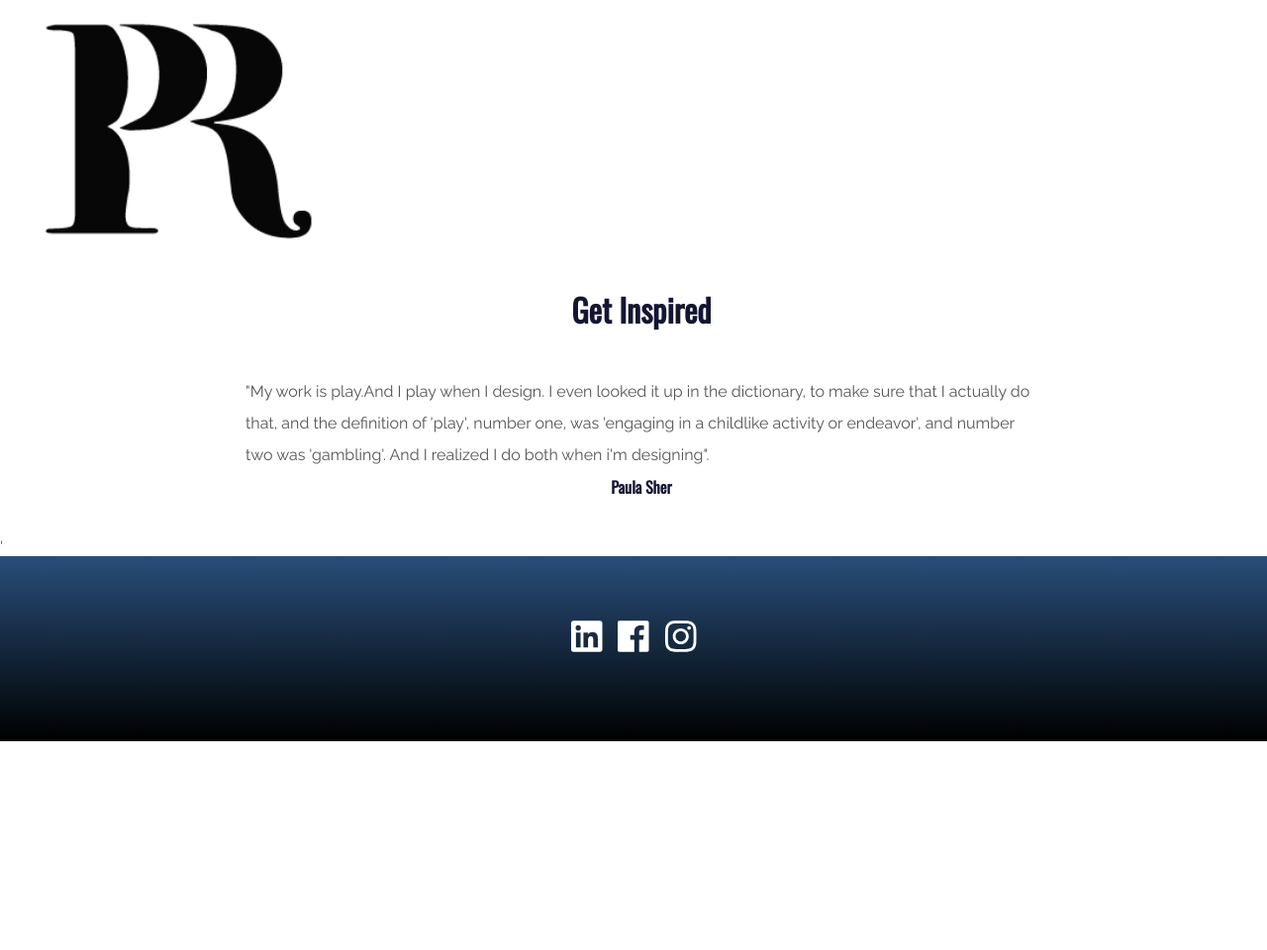
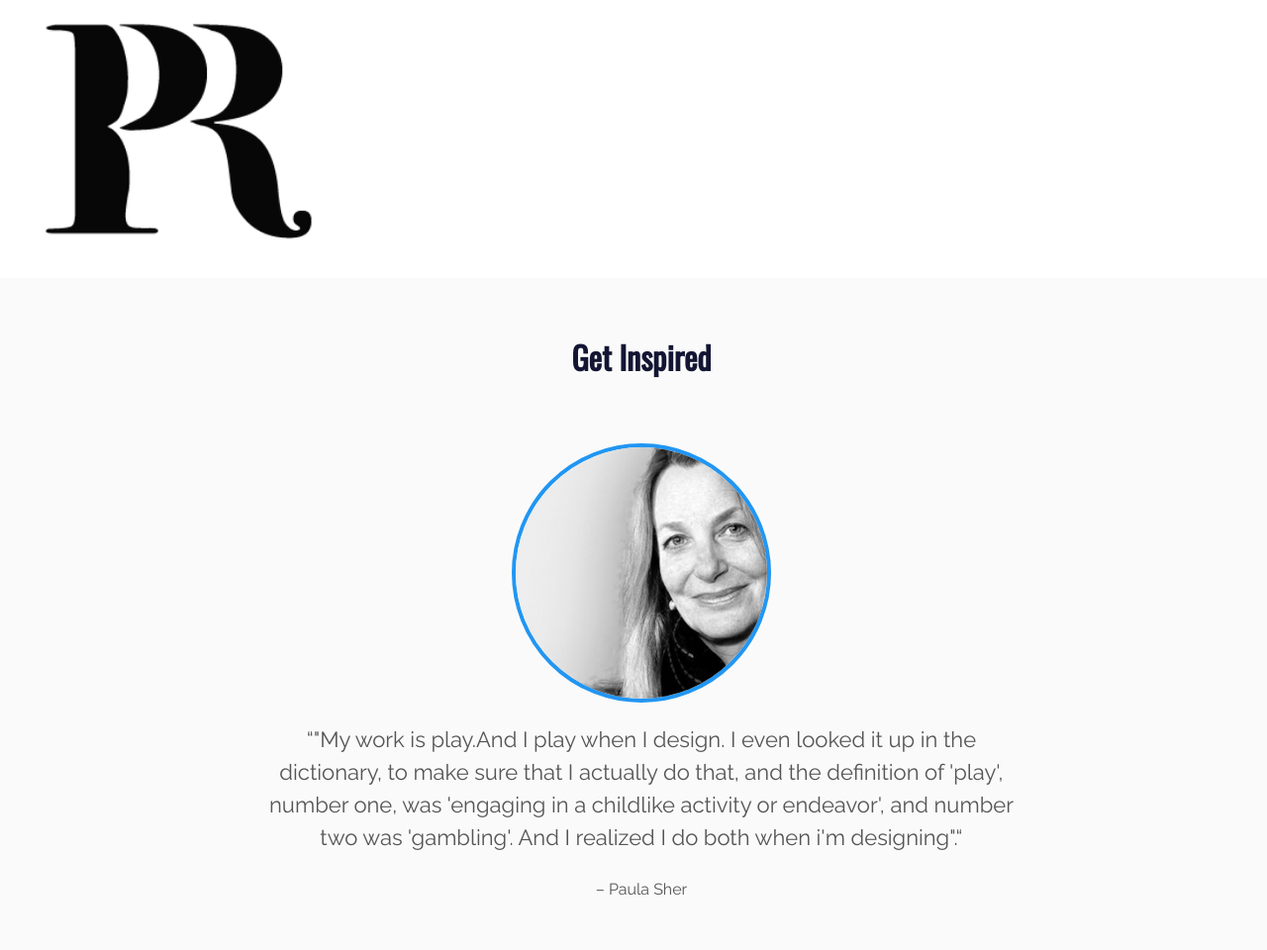
Before and after one commit to priya22rajput/priya22rajput.github.io, a plain HTML site: page index.html in a window 1280 px wide. Shown: the part 4060-5020 px from the top of the page at 99% size. Before the commit the page ends 4809 px from the top, so only its background shows below. Drawn offline with nearby package versions, Linux system fonts and the light colour scheme.

Commit message:
added author quotes

```diff
--- a/index.html
+++ b/index.html
@@ -15,7 +15,48 @@
                  margin-bottom: 40px;
              }
 
+             #get{
+                 background-color: #fafafa;
+                 padding: 48px;
+                 text-align: center;
+             }
 
+             #get .potrait-photos{
+                 border-radius: 50%;
+                 border: 4px solid #2196f3;
+                 margin-bottom: 10px;
+             }
+
+             #get .potrait-photos:first-child{
+                 margin-top: 20px;
+             }
+
+             #get .designer{
+                 font-size: 22px;
+                 font-weight: 400;
+                 line-height: 1.5;
+                 margin-bottom: 20px;
+                 padding: 0;
+             }
+
+             #get .author{
+                 margin: 20px auto;
+             }
+
+             #get .author:last-child{
+                 margin-bottom: 0;
+             }
+
+             @media(max-width: 1000px){
+                 #get .designer{
+                  font-size: 18px;
+                   padding: 0 20px;
+                 }
+
+                 #get .author{
+                font-size: 14px;
+             }
+             }
          </style>
 
     </head>
@@ -89,10 +130,9 @@
              <div id="two-cols">
                 <div class="about-get">
               <h3 class="title">Get Inspired</h3>
-             <p>
-                "My work is play.And I play when I design. I even looked it up in the dictionary, to make sure that I actually do that, and the definition of 'play', number one, was 'engaging in a childlike activity or endeavor', and number two was 'gambling'. And I realized I do both when i'm designing".
-             </p>
-                    <h4 class="title">Paula Sher</h4>
+                    <p class="potrait"><img src="img/Paula%20Scher.jpg" alt="Paula Sher" class="potrait-photos"></p>
+                    <p class="designer">&ldquo;"My work is play.And I play when I design. I even looked it up in the dictionary, to make sure that I actually do that, and the definition of 'play', number one, was 'engaging in a childlike activity or endeavor', and number two was 'gambling'. And I realized I do both when i'm designing".&ldquo;</p>
+                    <p class="author">&ndash; Paula Sher</p>
                     </div>
                  <p>&nbsp;</p>
              </div>
```
